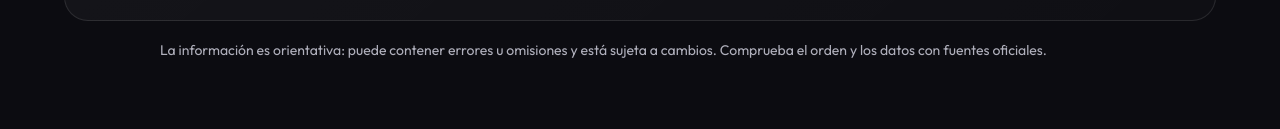
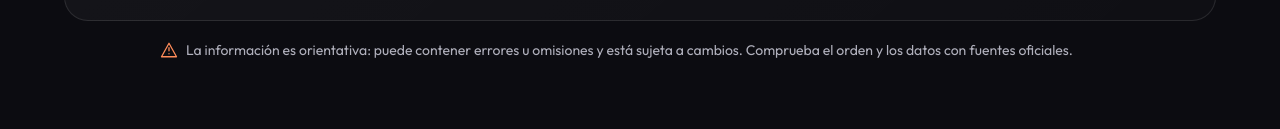
Before and after one commit to paulaquiin/orden-para-ver, a website built with Vite: page libros/index.html in a window 1280 px wide. Shown: the part 1172-1301 px from the top of the page. Built offline with nearby package versions, Linux system fonts and the light colour scheme; no server answers.

Commit message:
style: añadir icono de advertencia al aviso de resultados

```diff
--- a/src/components.js
+++ b/src/components.js
@@ -169,7 +169,10 @@ customElements.define('app-modal', AppModal);
 class AppResultsNotice extends HTMLElement {
   connectedCallback() {
     this.innerHTML = `
-      <p class="results-notice" role="note">La información es orientativa: puede contener errores u omisiones y está sujeta a cambios. Comprueba el orden y los datos con fuentes oficiales.</p>
+      <p class="results-notice" role="note">
+        <svg class="results-notice-icon" width="18" height="18" viewBox="0 0 24 24" fill="none" stroke="currentColor" stroke-width="1.7" stroke-linecap="round" stroke-linejoin="round" aria-hidden="true" focusable="false"><path d="m12 3 10 18H2L12 3Z"/><path d="M12 9v4m0 4h.01"/></svg>
+        <span>La información es orientativa: puede contener errores u omisiones y está sujeta a cambios. Comprueba el orden y los datos con fuentes oficiales.</span>
+      </p>
     `;
   }
 }
--- a/src/style.css
+++ b/src/style.css
@@ -223,11 +223,19 @@ body {
 
 app-results-notice { display: block; }
 .results-notice {
+  display: flex;
+  align-items: flex-start;
+  gap: 8px;
   max-width: 960px;
   margin: 18px auto 0;
   color: var(--text-gray);
   font-size: var(--type-body-sm);
   line-height: var(--leading-body);
+}
+.results-notice-icon {
+  flex: 0 0 18px;
+  margin-top: 2px;
+  color: var(--accent-orange);
 }
 .search-results-overlay > app-results-notice {
   position: sticky;
```
